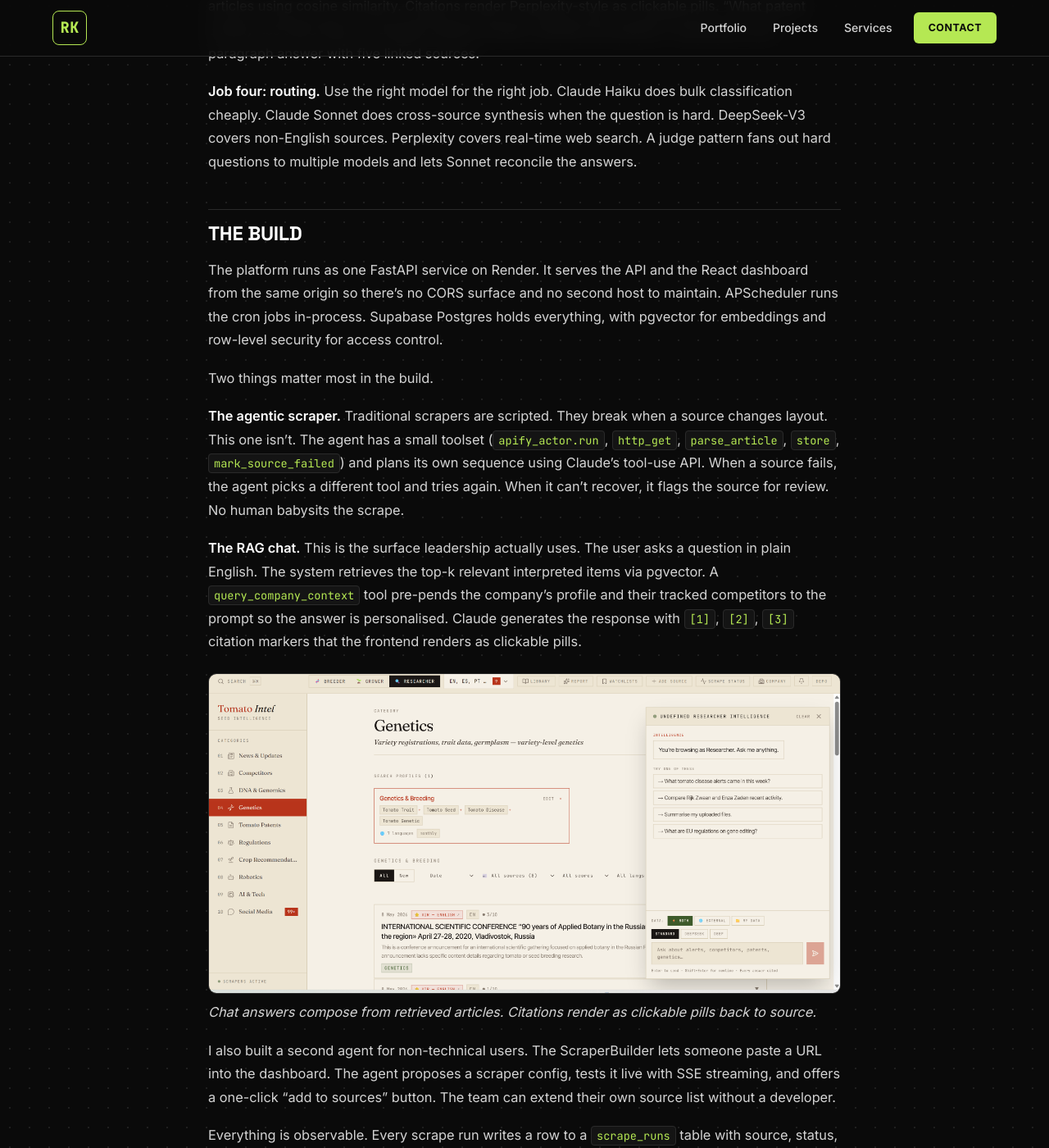
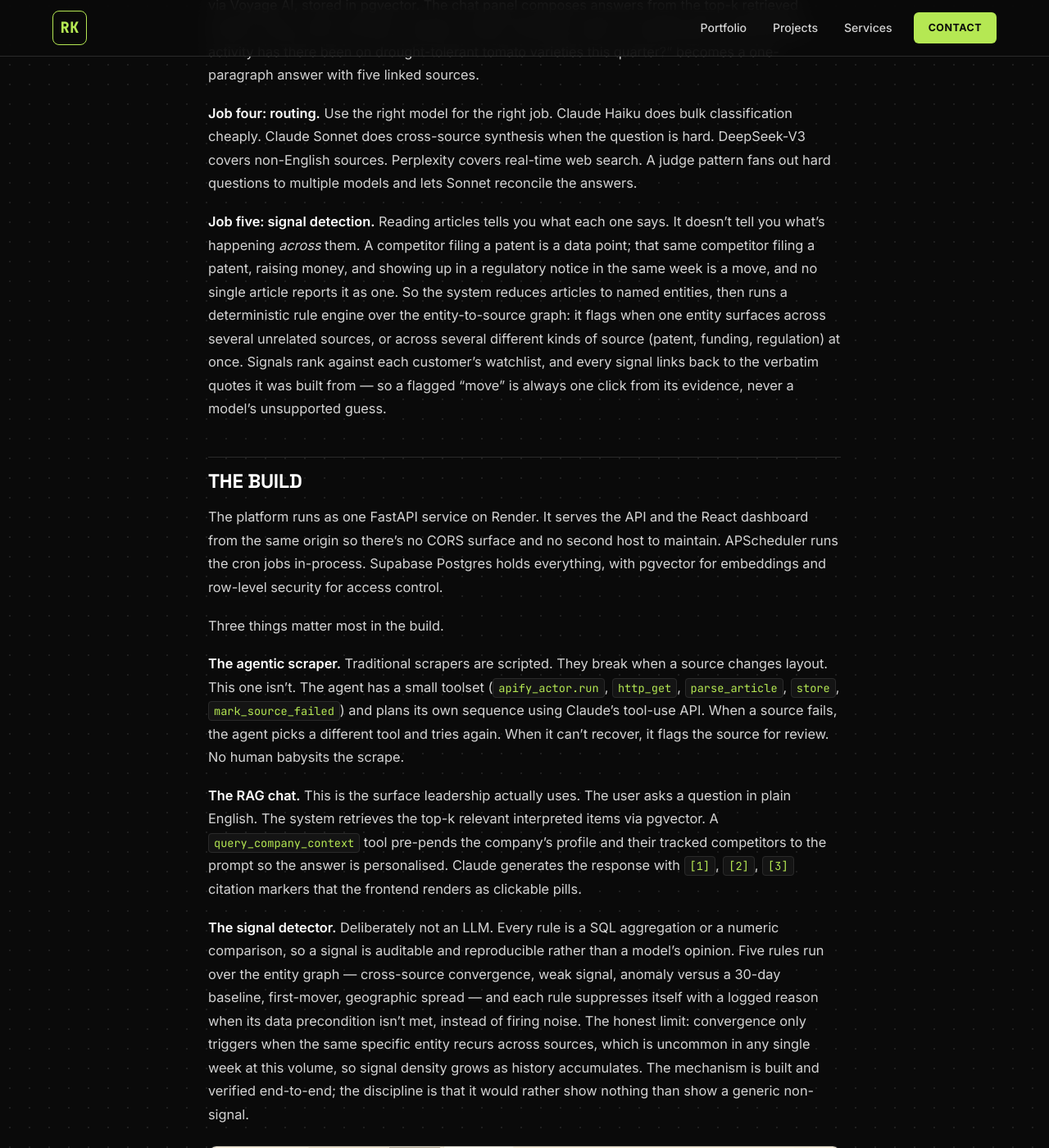
Before and after one commit to rasmuskampmann1998/rasmuskampmann.com, a Jekyll site: the page built from _projects/08-tomato-intel-deep-dive.md, in a window 1280 px wide and 1400 px high, scrolled down 2453 px. Shown: the whole window at 82% size. Built offline with Jekyll 4.4.1, drawn with Linux system fonts in a browser that asks for light colours; some of the changed text lies outside the part shown.

Commit message:
08-tomato-intel: add the signal-detection layer
Mirror the case-study update on the portfolio site. Adds a fifth job (signal
detection) and a third build highlight (the deterministic 5-rule detector over
the entity graph), with the honest caveat that cross-source convergence is rare
until entities recur — density grows with history. Sources 218 → 228.

```diff
--- a/_projects/08-tomato-intel-deep-dive.md
+++ b/_projects/08-tomato-intel-deep-dive.md
@@ -1,10 +1,10 @@
 ---
 layout: project
 title: Agentic External Intelligence Platform
-tagline: "Personalised research, competitor monitoring, and weekly briefings replaced manual work for a B2B agriculture company. Live RAG dashboard, multi-LLM interpretation, 218 sources."
+tagline: "Personalised research, competitor monitoring, and weekly briefings replaced manual work for a B2B agriculture company. Live RAG dashboard, multi-LLM interpretation, cross-source signal detection, 228 sources."
 tools: [FastAPI, Python, Supabase, pgvector, Apify, Claude API, Voyage AI, DeepSeek, Perplexity, APScheduler, React, Render]
 outcome_headline: "Personalised research and competitor monitoring that cut manual hours and feeds leadership with better signal for decisions"
-outcome_detail: "218 sources, 7-layer scraper fallback, multi-LLM interpretation, RAG chat with citations. Live at tomato-intel-api.onrender.com."
+outcome_detail: "228 sources, 7-layer scraper fallback, multi-LLM interpretation, RAG chat with citations, and a cross-source signal detector. Live at tomato-intel-api.onrender.com."
 order: 8
 cover_image: /assets/images/projects/tomato-intel-cover.png
 github_url: https://github.com/rasmuskampmann1998/rasmus-kampmann-case-studies/tree/main/07-tomato-intel
@@ -38,9 +38,9 @@ The root cause was straightforward. Manual monitoring at this scope is impossibl
 
 ## The approach
 
-I framed the build as four jobs the system has to do, each replacing a different piece of the manual workflow.
+I framed the build as five jobs the system has to do, each replacing a different piece of the manual workflow.
 
-**Job one: scraping.** Get content from 200+ sources reliably, including the ones that fight back. I built a cost-sorted fallback chain. Free layers run first (RSS, raw HTML, Crawl4AI, Playwright, Jina). Money-spending layers (Firecrawl, Apify) only fire when free layers fail. A `is_required` flag unlocks a final Claude rescue for must-have sources. Result: 191 of 218 sources healthy.
+**Job one: scraping.** Get content from 200+ sources reliably, including the ones that fight back. I built a cost-sorted fallback chain. Free layers run first (RSS, raw HTML, Crawl4AI, Playwright, Jina). Money-spending layers (Firecrawl, Apify) only fire when free layers fail. A `is_required` flag unlocks a final Claude rescue for must-have sources. 228 sources across 10 categories.
 
 **Job two: interpretation.** Don't store raw articles. Read them. Every incoming item runs through Claude Haiku on a 90-minute cron. The model detects language, translates if needed, generates an English title and summary, scores relevance 0-10, and tags by topic and region. Boilerplate (relevance 1) gets filtered out before the frontend ever sees it.
 
@@ -48,15 +48,19 @@ I framed the build as four jobs the system has to do, each replacing a different
 
 **Job four: routing.** Use the right model for the right job. Claude Haiku does bulk classification cheaply. Claude Sonnet does cross-source synthesis when the question is hard. DeepSeek-V3 covers non-English sources. Perplexity covers real-time web search. A judge pattern fans out hard questions to multiple models and lets Sonnet reconcile the answers.
 
+**Job five: signal detection.** Reading articles tells you what each one says. It doesn't tell you what's happening *across* them. A competitor filing a patent is a data point; that same competitor filing a patent, raising money, and showing up in a regulatory notice in the same week is a move, and no single article reports it as one. So the system reduces articles to named entities, then runs a deterministic rule engine over the entity-to-source graph: it flags when one entity surfaces across several unrelated sources, or across several different kinds of source (patent, funding, regulation) at once. Signals rank against each customer's watchlist, and every signal links back to the verbatim quotes it was built from — so a flagged "move" is always one click from its evidence, never a model's unsupported guess.
+
 ## The build
 
 The platform runs as one FastAPI service on Render. It serves the API and the React dashboard from the same origin so there's no CORS surface and no second host to maintain. APScheduler runs the cron jobs in-process. Supabase Postgres holds everything, with pgvector for embeddings and row-level security for access control.
 
-Two things matter most in the build.
+Three things matter most in the build.
 
 **The agentic scraper.** Traditional scrapers are scripted. They break when a source changes layout. This one isn't. The agent has a small toolset (`apify_actor.run`, `http_get`, `parse_article`, `store`, `mark_source_failed`) and plans its own sequence using Claude's tool-use API. When a source fails, the agent picks a different tool and tries again. When it can't recover, it flags the source for review. No human babysits the scrape.
 
 **The RAG chat.** This is the surface leadership actually uses. The user asks a question in plain English. The system retrieves the top-k relevant interpreted items via pgvector. A `query_company_context` tool pre-pends the company's profile and their tracked competitors to the prompt so the answer is personalised. Claude generates the response with `[1]`, `[2]`, `[3]` citation markers that the frontend renders as clickable pills.
+
+**The signal detector.** Deliberately not an LLM. Every rule is a SQL aggregation or a numeric comparison, so a signal is auditable and reproducible rather than a model's opinion. Five rules run over the entity graph — cross-source convergence, weak signal, anomaly versus a 30-day baseline, first-mover, geographic spread — and each rule suppresses itself with a logged reason when its data precondition isn't met, instead of firing noise. The honest limit: convergence only triggers when the same specific entity recurs across sources, which is uncommon in any single week at this volume, so signal density grows as history accumulates. The mechanism is built and verified end-to-end; the discipline is that it would rather show nothing than show a generic non-signal.
 
 ![Chat panel with citation pills]({{ '/assets/images/projects/tomato-intel-chat-citations.png' | relative_url }})
 *Chat answers compose from retrieved articles. Citations render as clickable pills back to source.*
@@ -74,7 +78,7 @@ Manual hours dropped. The weekly briefing job that used to take most of a week n
 
 Decisions improved. Leadership stopped getting blindsided by regulatory shifts and competitor launches. The chat panel turned weekly questions into Monday-morning lookups. Personalisation against tracked competitors made the signal actually relevant, not just "agriculture news."
 
-The numbers that matter: 218 active sources across 10 categories, 191 healthy, 21 empty, 0 failing. Hundreds of articles interpreted a day. ~470 junk rows purged in cleanup passes. 13 external services wired together. $7 a month to host, $35 every three months for the Apify budget. One person built it.
+The numbers that matter: 228 active sources across 10 categories. Hundreds of articles interpreted a day. ~470 junk rows purged in cleanup passes. 13 external services wired together. A five-rule signal detector over a conformed entity graph. $7 a month to host, $35 every three months for the Apify budget. One person built it.
 
 The deeper outcome is harder to measure. Leadership stopped asking "is anyone watching this?" and started asking "what should we do about it?" That shift is the actual product. The platform underneath is just what it took to get there.
 
```
